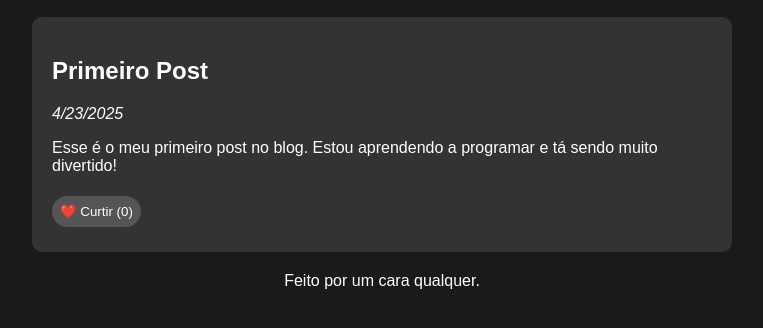
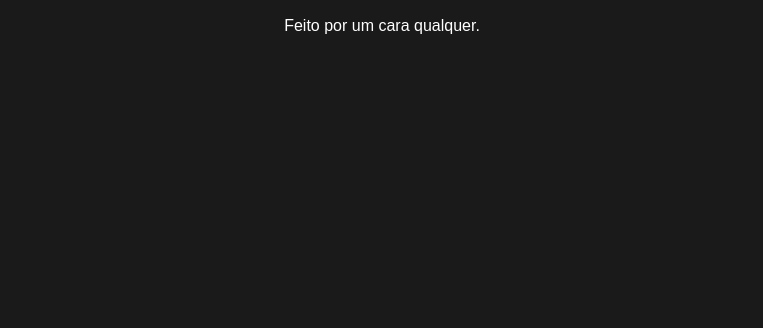
Before and after one commit to vidalzin/a-blog, a plain HTML site: page index.html in a window 1280 px wide. Shown: the part 174-502 px from the top of the page, without its empty margins (258-1021 px from the left). Drawn offline with Linux system fonts and the light colour scheme.

Commit message:
Update index.html

```diff
--- a/index.html
+++ b/index.html
@@ -200,25 +200,6 @@
       localStorage.setItem("curtidas", JSON.stringify(curtidas));
       mostrarPosts();
     }
-
-    function mostrarPosts() {
-      const container = document.getElementById("posts");
-      container.innerHTML = "";
-
-      posts.forEach((post, index) => {
-        const totalCurtidas = Object.keys(curtidas).filter(k => k.endsWith(`-${index}`)).length;
-
-        container.innerHTML += `
-          <article>
-            <h2>${post.titulo}</h2>
-            <p><em>${post.data}</em></p>
-            <p>${post.conteudo}</p>
-            <button class="btn-curtir" onclick="curtir(${index})">❤️ Curtir (${totalCurtidas})</button>
-          </article>
-        `;
-      });
-    }
-
     mostrarPosts();
     atualizarNavegacao();
   </script>
```
